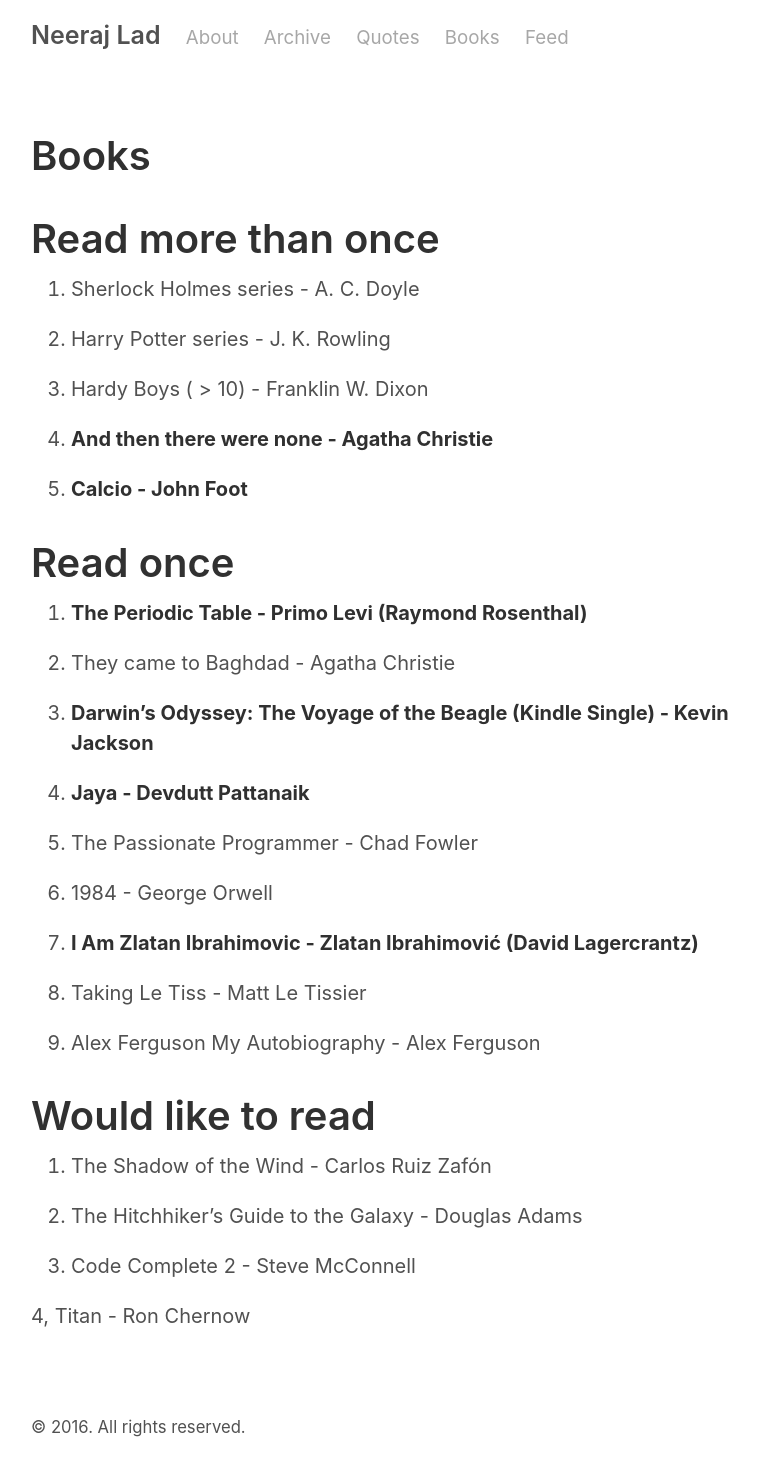
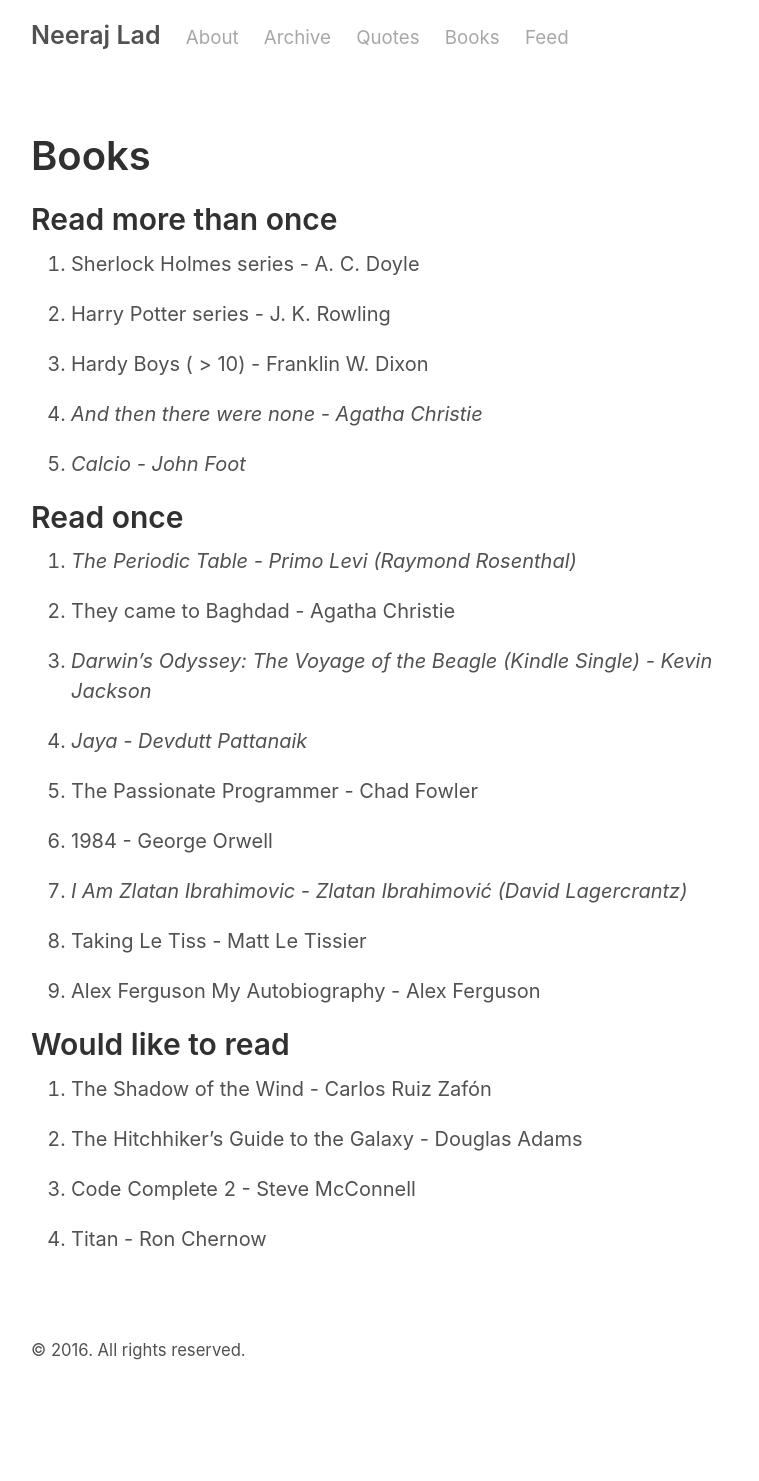
Before and after one commit to neeraj-lad/neeraj-lad.github.io, a Jekyll site: the page built from books.md, in a window 1280 px wide. Shown: the whole page, without its empty margins (259-1018 px from the left). Built offline with Jekyll 4.4.1, drawn with Linux system fonts in a browser that asks for light colours; after the commit the page ends 1404 px from its top, so only the background shows below that.

Commit message:
Change sub-title
Change formatting

Change formatting

Change formatting

```diff
--- a/books.md
+++ b/books.md
@@ -3,7 +3,7 @@ layout: page
 title: Books
 ---
 
-# Read more than once
+## Read more than once
 
 1. Sherlock Holmes series - A. C. Doyle
 
@@ -11,33 +11,33 @@ title: Books
 
 3. Hardy Boys ( > 10) - Franklin W. Dixon
 
-4. **And then there were none - Agatha Christie**
+4. *And then there were none - Agatha Christie*
 
-5. **Calcio - John Foot**
+5. *Calcio - John Foot*
 
 
-# Read once
+## Read once
 
-1. **The Periodic Table - Primo Levi (Raymond Rosenthal)**
+1. *The Periodic Table - Primo Levi (Raymond Rosenthal)*
 
 2. They came to Baghdad - Agatha Christie
 
-3. **Darwin's Odyssey: The Voyage of the Beagle (Kindle Single) - Kevin Jackson**
+3. *Darwin's Odyssey: The Voyage of the Beagle (Kindle Single) - Kevin Jackson*
 
-4. **Jaya - Devdutt Pattanaik**
+4. *Jaya - Devdutt Pattanaik*
 
 5. The Passionate Programmer - Chad Fowler
 
 6. 1984 - George Orwell
 
-7. **I Am Zlatan Ibrahimovic - Zlatan Ibrahimović (David Lagercrantz)**
+7. *I Am Zlatan Ibrahimovic - Zlatan Ibrahimović (David Lagercrantz)*
 
 8. Taking Le Tiss - Matt Le Tissier
 
 9. Alex Ferguson My Autobiography - Alex Ferguson
 
 
-# Would like to read
+## Would like to read
 
 1. The Shadow of the Wind - Carlos Ruiz Zafón
 
@@ -45,4 +45,4 @@ title: Books
 
 3. Code Complete 2 - Steve McConnell
 
-4, Titan - Ron Chernow
+4. Titan - Ron Chernow
```
Also changed, not shown: quotes.md (+1 -1 lines).
